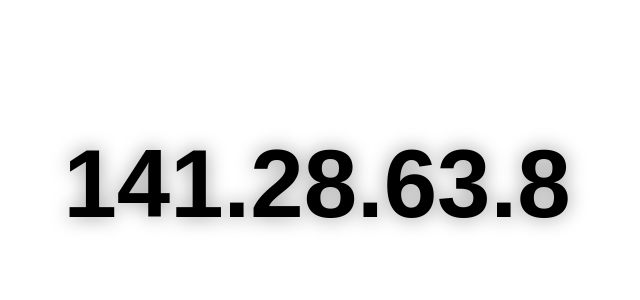
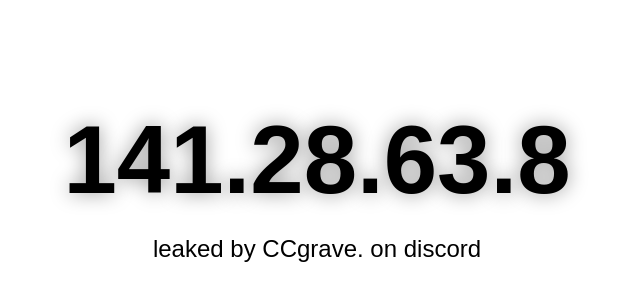
Before and after one commit to AzeemFor/yea, a plain HTML site: page index.html in a window 1280 px wide. Shown: the part 216-516 px from the top of the page, without its empty margins (323-963 px from the left). Drawn offline with Linux system fonts and the light colour scheme.

Commit message:
update index.html

```diff
--- a/index.html
+++ b/index.html
@@ -9,6 +9,7 @@
         margin: 0;
         height: 100vh;
         display: flex;
+        flex-direction: column;
         justify-content: center;
         align-items: center;
         background: white;
@@ -20,10 +21,19 @@
         font-weight: bold;
         color: black;
         text-shadow: 0 0 20px rgba(0,0,0,0.4);
+        margin: 0;
+    }
+
+    .small-text {
+        font-size: 1.5rem;
+        color: black;
+        text-align: center;
+        margin-top: 20px;
     }
 </style>
 </head>
 <body>
     <div class="glow-text">141.28.63.8</div>
+    <div class="small-text">leaked by CCgrave. on discord</div>
 </body>
 </html>
```
